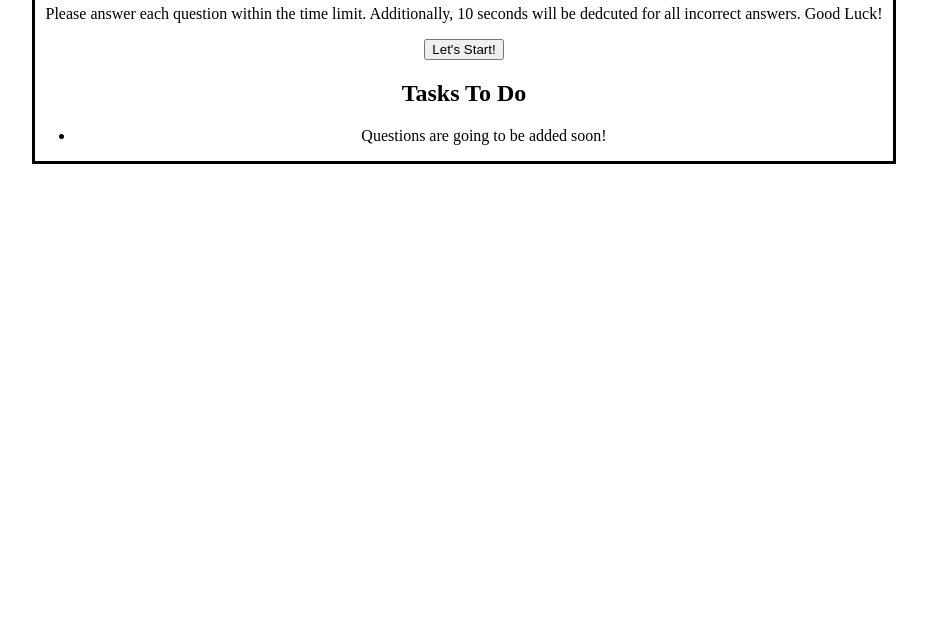
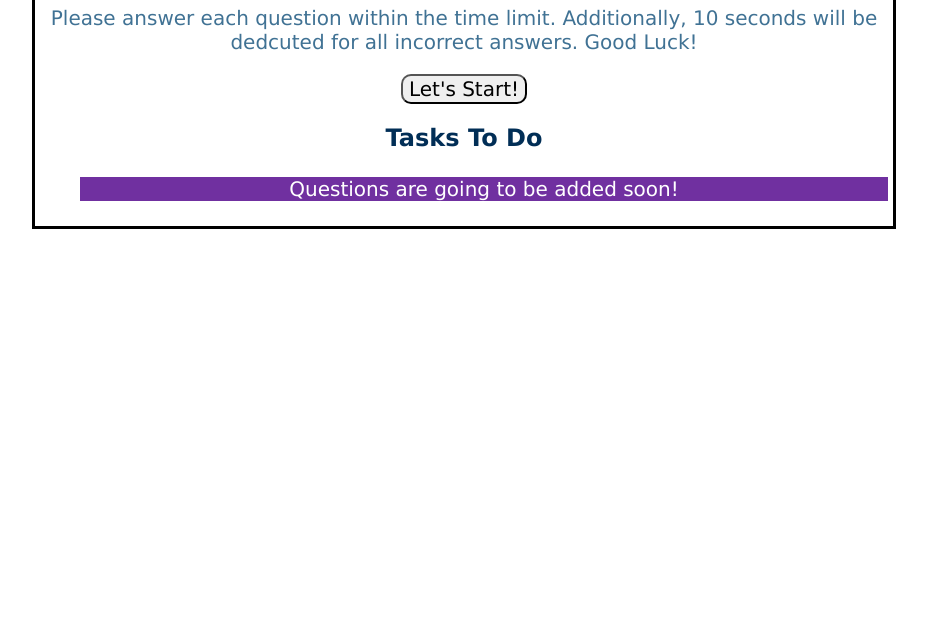
Before and after one commit to RPB543/js-coding-quiz, a plain HTML site: page index.html in a window 1280 px wide. Shown: the part 178-800 px from the top of the page, without its empty margins (176-1103 px from the left). Drawn offline with Linux system fonts and the light colour scheme.

Commit message:
updated code

```diff
--- a/Assets/style.css
+++ b/Assets/style.css
@@ -1,9 +1,38 @@
 :root {
-
+   --primary-color: #407294;
+   --secondary-color: #7030a0;
+}
+* {
+    font-family: Verdana, Tahoma, sans-serif;
 }
 
 .page-content {
     border: solid #000000;
     margin: 100px 200px;
     text-align: center;
+    color: #012e56;
 }
+.page-content p {
+    font-size: 20px;
+    color: var(--primary-color);
+}
+.btn {
+    font-size: 20px;
+    border-radius: 10px;
+}
+.quiz-title h2 {
+    font-size: 25px;
+    color: #012e56;
+}
+.questions {
+    font-size: 20px;
+    color: var(--primary-color);
+}
+.answers {
+    font-size: 20px;
+    color: white;
+    list-style: none;
+    border: white solid 5px;
+    padding: 0 20px;
+    background-color:#7030a0;
+}
--- a/index.html
+++ b/index.html
@@ -16,8 +16,8 @@
         </div>
         <div class="wrapper">
           <h2 class="quiz-title">Tasks To Do</h2>
-          <ul class="question-list">
-            <li class="questions">Questions are going to be added soon!</li>
+          <ul class="questions">
+            <li class="answers">Questions are going to be added soon!</li>
           </ul>
         </div>
       </main>
```
